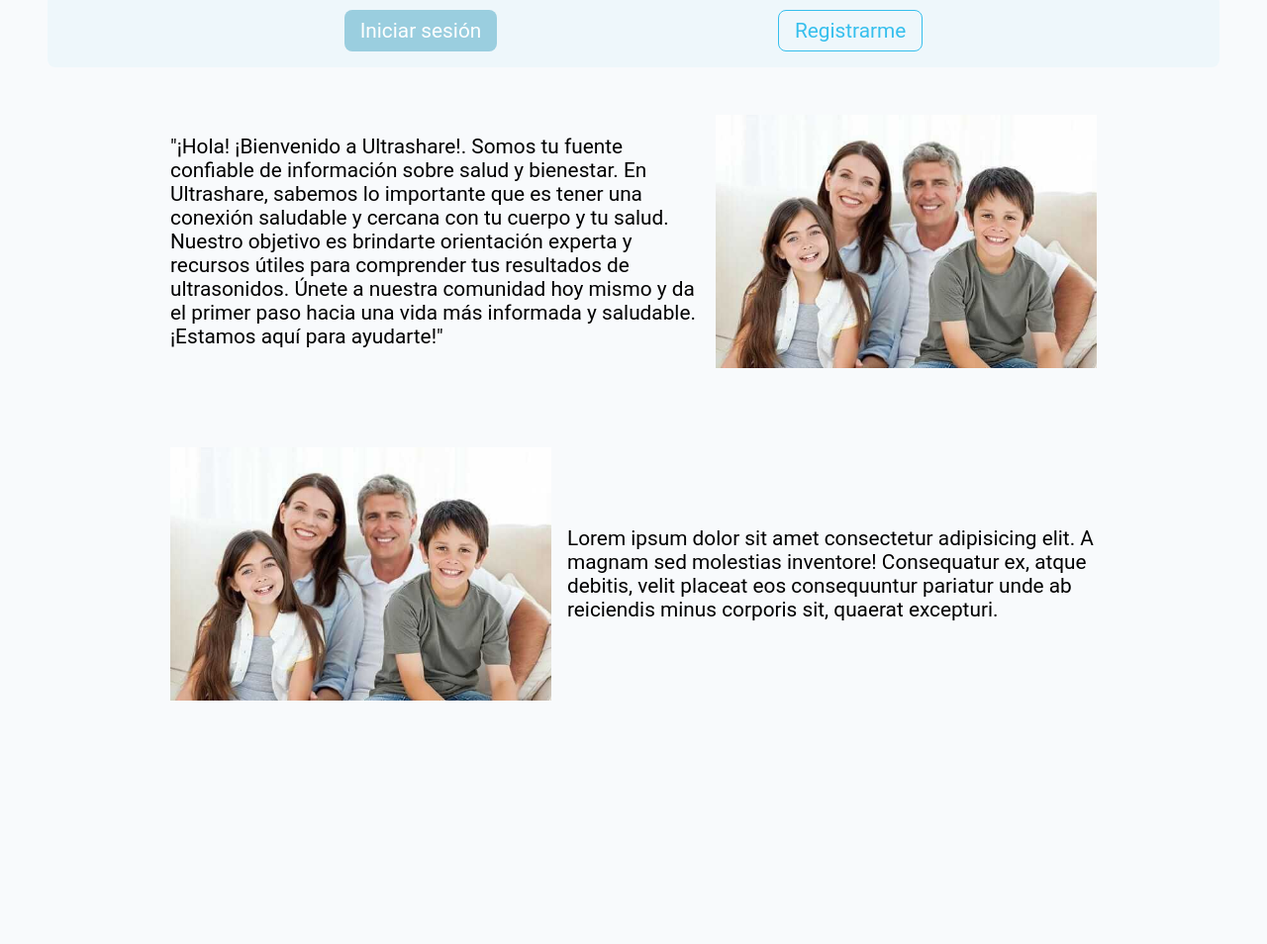
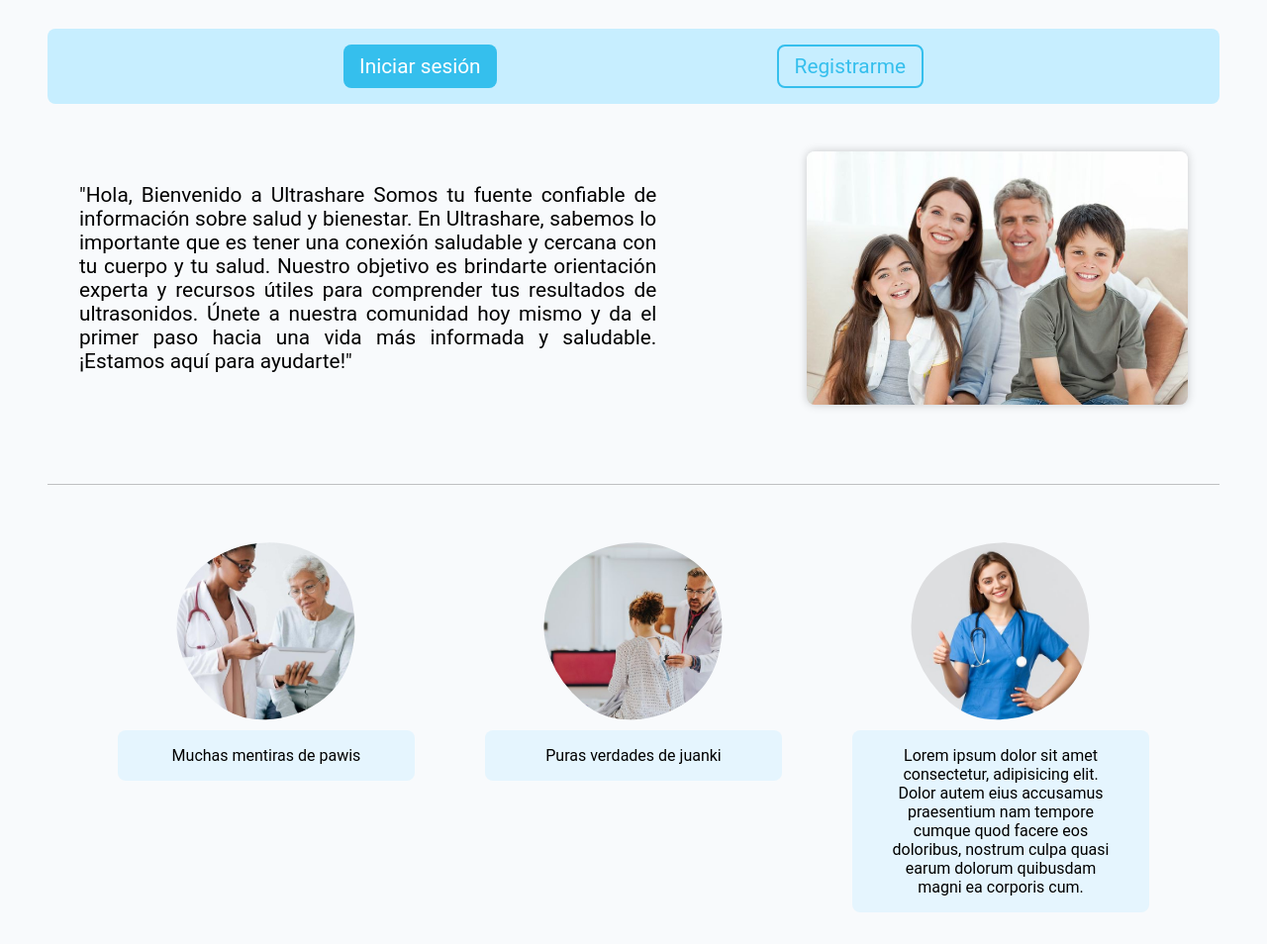
Before and after one commit to JuankiCR/CRM-UltraShare-a-Manita, a plain HTML site: page index.html in a window 1280 px wide. Shown: the part 116-1070 px from the top of the page at 99% size. Before the commit the page ends 888 px from the top, so only its background shows below. Drawn offline with Linux system fonts and the light colour scheme.

Commit message:
:art: TEST: Diseño de inicio aprovado por P, faltal textos de la galería.

```diff
--- a/index.html
+++ b/index.html
@@ -9,7 +9,7 @@
 </head>
 <body id="bodyStart">
   <div id="titleWrapper">
-    <h1 class="title">Bienvenidos a <span>UltraShare</span>!</h1>
+    <h1 class="title">¡Bienvenidos a <span>UltraShare</span>!</h1>
     <h2 class="subtitle">Conexión saludable y cercana.</h2>
   </div>
 
@@ -22,15 +22,29 @@
     <div id="Content">
       <div class="infoCardWrapper">
         <div class="cardInfo">
-          <img src="/public/images/start_1.jpg" alt="Imagen decorativa">
-          <p>"¡Hola! ¡Bienvenido a Ultrashare!. Somos tu fuente confiable de información sobre salud y bienestar. En Ultrashare, sabemos lo importante que es tener una conexión saludable y cercana con tu cuerpo y tu salud. Nuestro objetivo es brindarte orientación experta y recursos útiles para comprender tus resultados de ultrasonidos. Únete a nuestra comunidad hoy mismo y da el primer paso hacia una vida más informada y saludable. ¡Estamos aquí para ayudarte!"</p>
+          <img src="/public/images/start_1.jpeg" alt="Imagen decorativa">
+          <p>"Hola, Bienvenido a Ultrashare Somos tu fuente confiable de información sobre salud y bienestar. En Ultrashare, sabemos lo importante que es tener una conexión saludable y cercana con tu cuerpo y tu salud. Nuestro objetivo es brindarte orientación experta y recursos útiles para comprender tus resultados de ultrasonidos. Únete a nuestra comunidad hoy mismo y da el primer paso hacia una vida más informada y saludable. ¡Estamos aquí para ayudarte!"</p>
         </div>
       </div>
 
-      <div class="infoCardWrapper">
-        <div class="cardInfo">
-          <img src="/public/images/start_1.jpg" alt="Imagen decorativa">
-          <p>Lorem ipsum dolor sit amet consectetur adipisicing elit. A magnam sed molestias inventore! Consequatur ex, atque debitis, velit placeat eos consequuntur pariatur unde ab reiciendis minus corporis sit, quaerat excepturi.</p>
+      <div class="divider"></div>
+
+      <div id="startGalery">
+        <div id="galeryWrapper">
+          <div class="galeryItem">
+            <div id="g1" class="galeryImage"></div>
+            <p class="imageDesc">Muchas mentiras de pawis</p>
+          </div>
+
+          <div class="galeryItem">
+            <div id="g2" class="galeryImage"></div>
+            <p class="imageDesc">Puras verdades de juanki</p>
+          </div>
+
+          <div class="galeryItem">
+            <div id="g3" class="galeryImage"></div>
+            <p class="imageDesc">Lorem ipsum dolor sit amet consectetur, adipisicing elit. Dolor autem eius accusamus praesentium nam tempore cumque quod facere eos doloribus, nostrum culpa quasi earum dolorum quibusdam magni ea corporis cum.</p>
+          </div>
         </div>
       </div>
     </div>
--- a/main.css
+++ b/main.css
@@ -4,15 +4,18 @@
   --text: #0a1214;
   --text-secundary: #6d6d6d;
   --background: #f8fafc;
-  --card-bg: #eef7fb;
-  --card-bg-alt: #eef6f8;
+  --card-bg: #c7eeff;
+  --card-bg-alt: #c7eeff66;
   --primary: #35bfed;
   --secondary: #9acedf;
   --accent: #68b9d4;
+  --divider-color: #6d6d6d69;
 
   --l-radius : 24px;
   --m-radius : 16px;
   --s-radius : 8px;
+
+  --max-width: 1200px;
 }
 
 *{
@@ -40,7 +43,7 @@ body{
   font-family: "Roboto", sans-serif;
   font-weight: 700;
   font-style: normal;
-  font-size: 2rem;
+  font-size: 3rem;
   color: var(--text);
 }
 
@@ -56,9 +59,14 @@ body{
   color: var(--text-secundary);
 }
 
+/* Divider */
+.divider{
+  border-bottom:1px solid var(--divider-color);
+}
+
 /* Botones */
 .primaryButton{
-  background-color: var(--secondary);
+  background-color: var(--primary);
   color: white;
   padding: 0.5rem 1rem;
   border-radius: 0.5rem;
@@ -69,7 +77,7 @@ body{
 }
 
 .primaryButton:hover{
-  background-color: var(--primary);
+  background-color: var(--secondary);
 }
 
 .secondaryButton{
@@ -77,7 +85,7 @@ body{
   color: var(--primary);
   padding: 0.5rem 1rem;
   border-radius: 0.5rem;
-  border: 1px solid var(--primary);
+  border: 2px solid var(--primary);
   cursor: pointer;
   font-size: 1.3rem;
   transition: 0.3s;
--- a/style.css
+++ b/style.css
@@ -2,7 +2,7 @@ body{
   margin: 2rem 3rem;
   display: flex;
   flex-direction: column;
-  gap: 1rem;
+  gap: 2rem;
 }
 
 #startContentWrapper{
@@ -22,7 +22,7 @@ body{
 #Content{
   display: flex;
   flex-direction: column;
-  gap: 1rem;
+  gap: 3rem;
 }
 
 .infoCardWrapper{
@@ -34,10 +34,15 @@ body{
   border-radius: var(--s-radius);
   display: flex;
   font-size: 1.3rem;
-  gap: 1rem;
+  gap: 6rem;
   padding: 2rem;
   margin: auto;
-  max-width: 1000px;
+  max-width: var(--max-width);
+}
+
+.cardInfo p{
+  text-align: justify;
+  padding-right: 56px;
 }
 
 #Content .infoCardWrapper:nth-child(odd)>.cardInfo{
@@ -46,9 +51,61 @@ body{
 
 .cardInfo img{
   height: clamp(100px, 20vw, 300px);
+  border-radius: var(--s-radius);
+  box-shadow: 0 0 10px rgba(0, 0, 0, 0.2);
+  object-fit: cover;
 }
 
-@media screen and (max-width: 800px){
+#startGalery{
+  width: 100%;
+}
+
+#galeryWrapper{
+  display: flex;
+  flex-wrap: wrap;
+  max-width: var(--max-width);
+  margin: auto;
+  justify-content: space-evenly;
+}
+
+#galeryWrapper img{
+  height: 200px;
+  mask-image: url(../public/decoration/blob.svg);
+  mask-size: contain;
+  mask-repeat: no-repeat;
+  mask-position: center;
+}
+
+#galeryWrapper p{
+  background-color: var(--card-bg-alt);
+  border-radius: var(--s-radius);
+  padding: 1rem 2rem;
+  text-align: center;
+  width: 300px;
+}
+
+.galeryImage{
+  background-size: cover;
+  background-position: center;
+  border-radius: var(--s-radius);
+  height: 200px;
+  width: 300px;
+  mask-image: url(../public/decoration/blob.svg);
+  mask-size: contain;
+  mask-repeat: no-repeat;
+  mask-position: center;
+}
+
+#g1.galeryImage{ background-image: url(/public/images/start_2.jpeg) }
+#g2.galeryImage{ background-image: url(/public/images/start_3.jpeg) }
+#g3.galeryImage{ background-image: url(/public/images/start_4.jpeg) }
+
+.galeryItem{
+  display: flex;
+  flex-direction: column;
+}
+
+@media screen and (max-width: 1000px){
   #startContentWrapper{
     margin: 0;
   }
@@ -58,8 +115,17 @@ body{
     flex-direction: column;
   }
 
+  .cardInfo{
+    gap: 2rem;
+    margin-top: 1rem;
+  }
+
+  .cardInfo p{
+    padding-right: 0;
+  }
+
   .cardInfo img{
+    height: auto;
     width: 100%;
-    height: auto;
   }
 }
```
Also changed, not shown: public/images/start_1.jpeg (added), public/images/start_1.jpg (deleted), public/images/start_2.jpeg (added), public/images/start_3.jpeg (added), public/images/start_4.jpeg (added).
